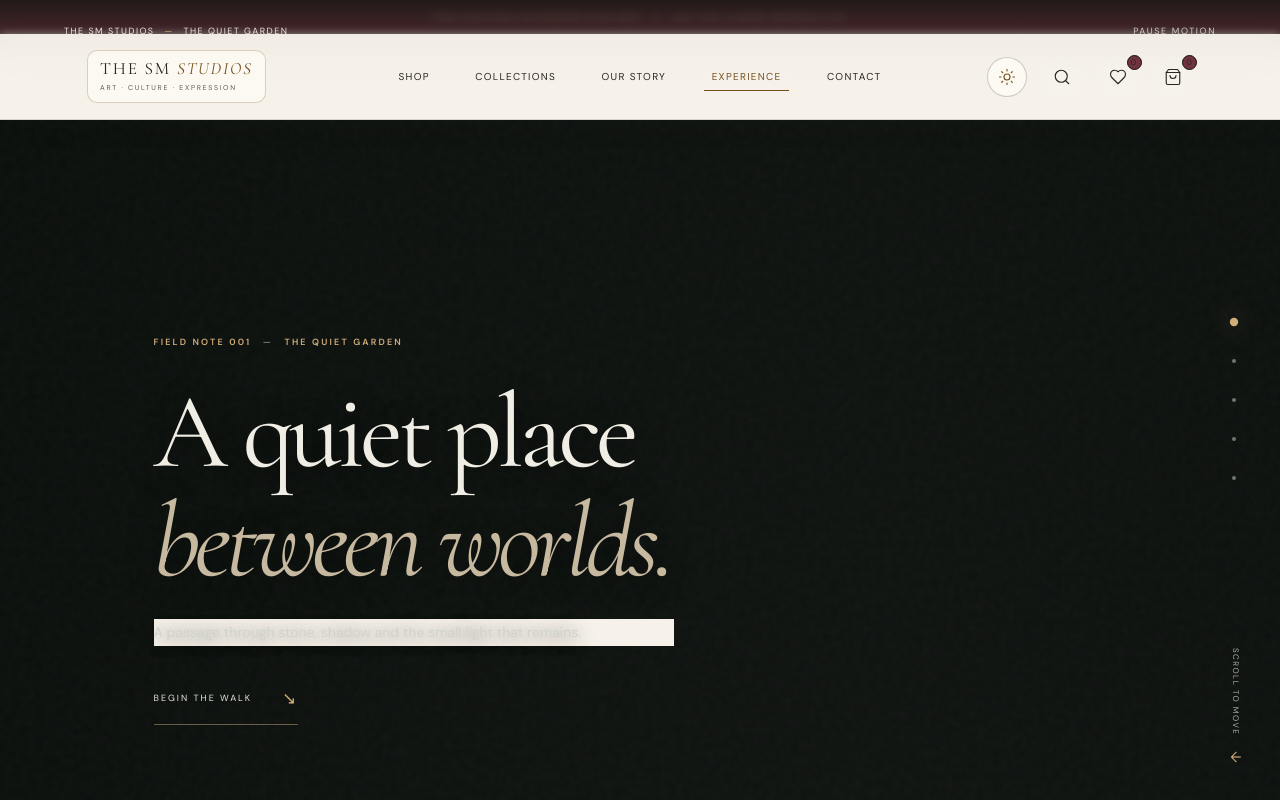
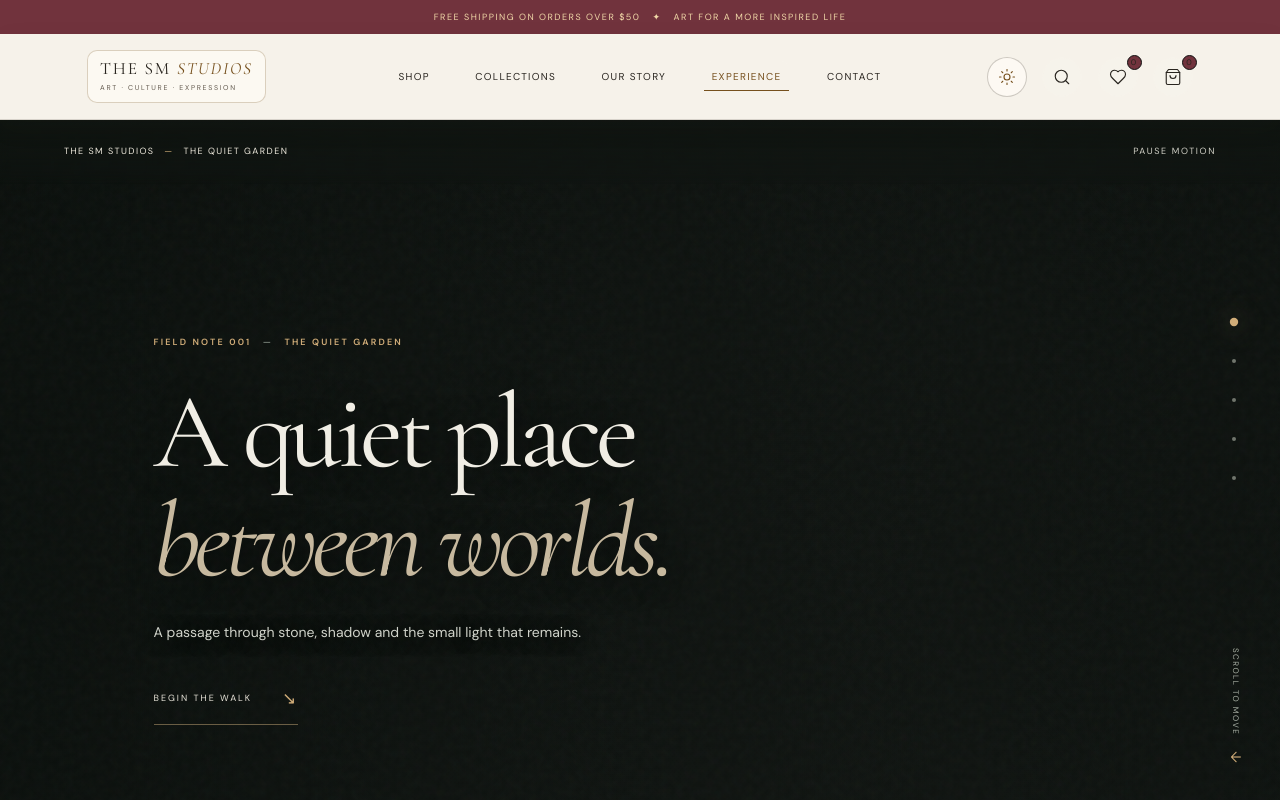
Before and after one commit to saroshkhan12/the-sm-studios, a Next.js app: page /experience in a window 1280 px wide. Shown: the top 800 px of the page. Built offline with nearby package versions, Linux system fonts and the light colour scheme.

Commit message:
Align Quiet Garden controls beneath site header and clear intro panel

```diff
--- a/src/app/experience/experience.css
+++ b/src/app/experience/experience.css
@@ -27,9 +27,10 @@
 /* Quiet Garden route fixes: keep its own controls inside the viewport and
    prevent the global storefront .intro grid from leaking into the hero copy. */
 .sm-experience .experience-controls {
-  position: fixed;
-  inset: 0 0 auto;
+  position: relative;
+  inset: auto;
   height: 64px;
+  margin-bottom: -64px;
   padding: 0 clamp(22px, 5vw, 76px);
   z-index: 7;
   display: flex;
@@ -42,6 +43,11 @@
 }
 .sm-experience .chapter--hero > .intro {
   display: block;
+  background: transparent !important;
+  border: 0 !important;
+  border-radius: 0 !important;
+  box-shadow: none !important;
+  color: #d0d3ca !important;
   width: min(100%, 520px);
   max-width: 520px;
   margin: 18px 0 0;
@@ -52,6 +58,7 @@
 @media (max-width: 700px) {
   .sm-experience .experience-controls {
     height: 58px;
+    margin-bottom: -58px;
     padding: 0 20px;
     gap: 12px;
     letter-spacing: .1em;
```
